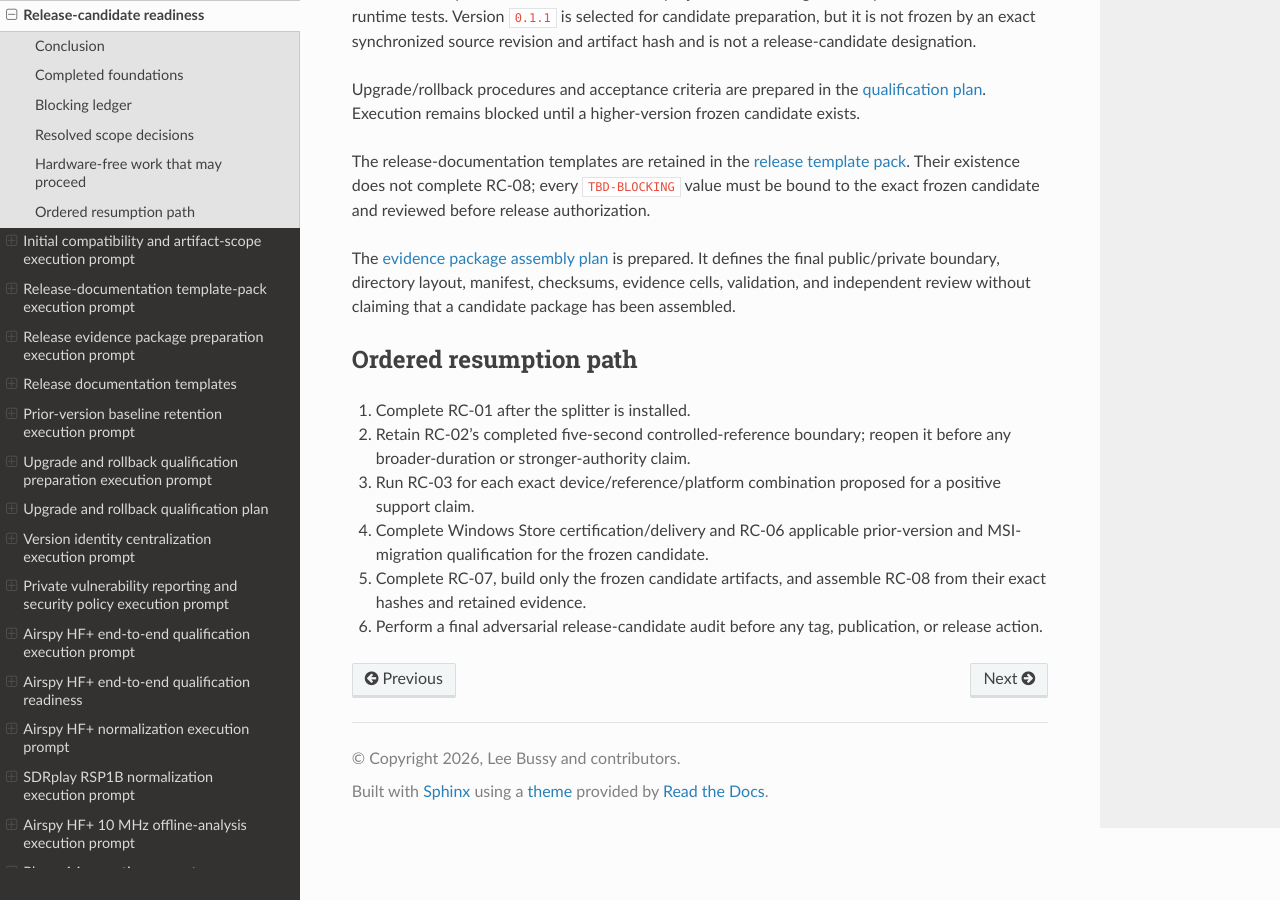
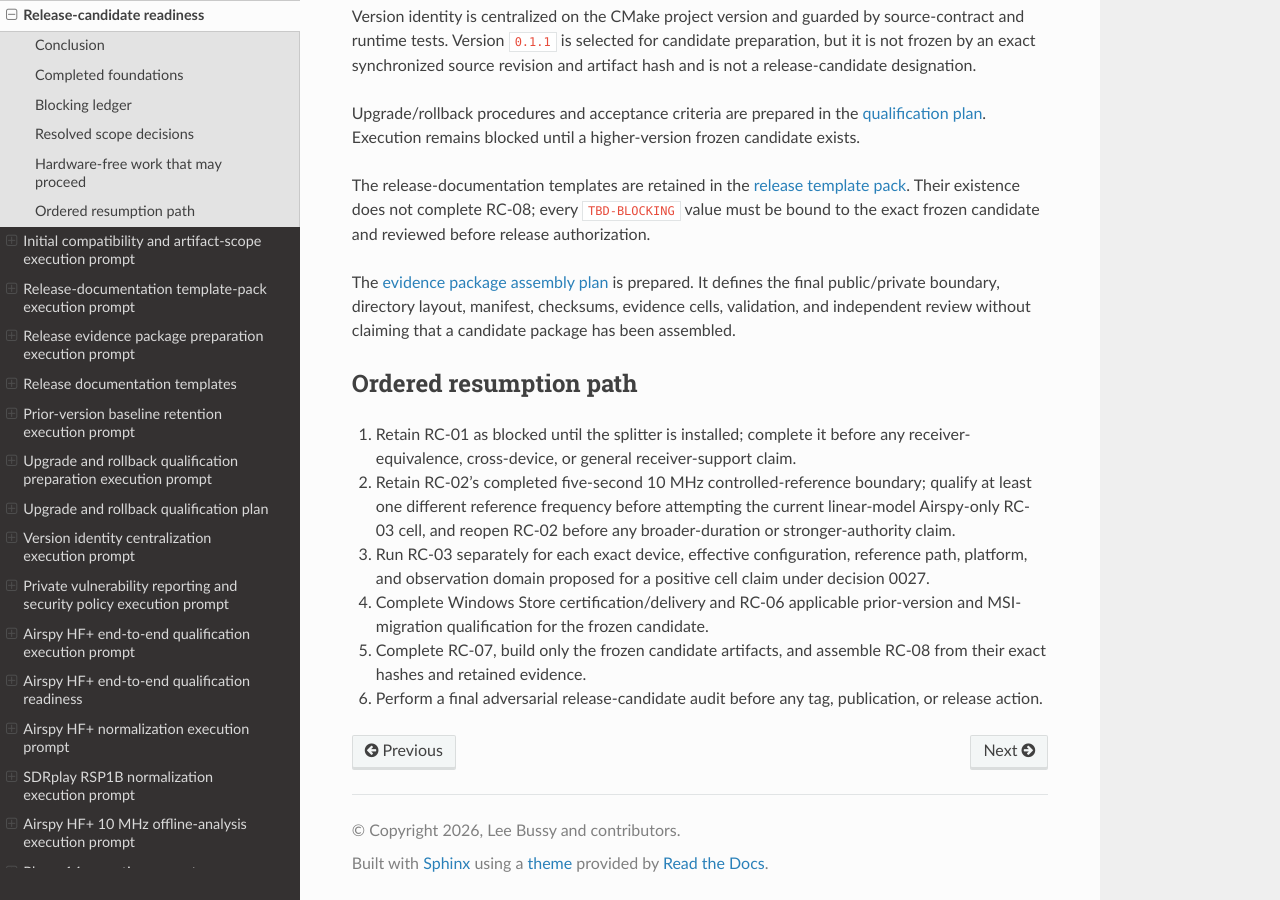
Before and after one commit to lbussy/SDR-Calibration, a Sphinx documentation site: the page built from docs/development/release-candidate-readiness.md, in a window 1280 px wide and 900 px high, scrolled down 2566 px. Built offline with Sphinx 7.4.7 and the Read the Docs theme 3.1.0, drawn with Linux system fonts in a browser that asks for light colours; some of the changed text lies outside the part shown.

Commit message:
Define cell-specific RC-03 qualification

```diff
--- a/docs/development/release-candidate-readiness.md
+++ b/docs/development/release-candidate-readiness.md
@@ -62,17 +62,18 @@
 
 | ID | Gate | Current state | Dependency or unblock condition | Required retained evidence |
 | --- | --- | --- | --- | --- |
-| RC-01 | Matched receiver comparison | Blocked; separate captures do not control shared propagation and feed conditions | Install the splitter and approve a bounded simultaneous Airspy/RSP1B plan | Exact identities/configurations, common observation windows, port rotation, results, abort, and cleanup |
+| RC-01 | Matched receiver comparison | Blocked; separate captures do not control shared propagation and feed conditions | Install the splitter and approve a bounded simultaneous Airspy/RSP1B plan; required for receiver-equivalence, cross-device, and general receiver-support claims, but not an exact single-device RC-03 cell under decision 0027 | Exact identities/configurations, common observation windows, port rotation, results, abort, and cleanup |
 | RC-02 | Reference suitability | Complete only for the exact five-second LBE-1421 OUT1/LBE-1710/-10 dB/Airspy contract; source is `ad_hoc`, ceiling 50, with assigned expanded uncertainty 1.0 Hz at `k = 2` | Complete for that exact scope; any longer duration, topology, receiver, setting, condition, or stronger authority claim requires a new plan | Exact identity and OUT1 topology, operator-confirmed 14.6 dB nominal RF margin, 15-minute warm-up, continuous GNSS evidence, five-second production acceptance, repeatability comparison, hashes, cleanup, and safe-state confirmation retained |
-| RC-03 | Physical end-to-end calibration | Not qualified | RC-01 and RC-02 must supply an accepted device/path/reference combination | Acquisition through profile evaluation, comparison error/uncertainty, assurance ceiling, exact artifacts, and cleanup |
+| RC-03 | Physical end-to-end calibration cells | Not qualified | For an exact single-device cell, RC-02 must supply every reference frequency/path and the production model, registry, condition-evidence, uncertainty, assurance, profile, evaluation, evidence, privacy, and cleanup contracts must pass. RC-01 remains required for every cross-device or general receiver-support claim | Exact cell identity; independently accepted observations with nonzero frequency span; acquisition or verified recorded ingestion through profile evaluation; comparison error/uncertainty; assurance ceiling; exact artifacts; privacy review; and cleanup |
 | RC-04 | macOS clean-host lifecycle | Passed by owner confirmation for exact DMG SHA-256 `94a831d4549b92edd85222c55e0cd64395dbe8acfd1f4bd5c57351f15bf80ad4` | Complete | Exact hash and owner-confirmed lifecycle record retained |
 | RC-05 | Windows Store certification and lifecycle | Exact `0.1.1` MSIX construction, WACK, and development-signed same-host lifecycle passed for SHA-256 `1d9828710dcec5c93862e217606a92f53c1470b5abb412a23725ebc811b1edc1`; screenshots and the certification fixture are retained; Store certification/delivery and clean-host evidence remain open | Submit the exact candidate under separate authorization, pass certification, then qualify Store installation on a clean Windows 11 host | Exact identity/version; certification result; Microsoft signature; Store install, GUI, CLI alias, removal, cleanup, listing/capability agreement, and retained evidence |
 | RC-06 | Prior-version transitions and Windows MSI migration | Exact read-only `0.1.0` macOS/DEB baselines exist; no transition is qualified. No published Store predecessor exists for the first MSIX | Freeze a candidate above `0.1.0`; execute applicable macOS/DEB transitions; independently verify the first-Store-release N/A; qualify MSI coexistence/manual migration | Old/new hashes, version consistency, preserved seeded state, package-manager transitions, Windows coexistence/CLI/Start identity, cleanup, and independent review |
 | RC-07 | Bind accepted compatibility and artifact policy to a candidate | Decisions 0022 and 0025 define the policy; no source or schema revision is frozen | Select a candidate only after its required artifact and qualification gates can be executed | Frozen revision, exact schemas and artifacts, compatibility statement, and change-control rule |
 | RC-08 | Release documentation and evidence ledger | Fail-closed templates and evidence-package assembly plan exist; no frozen-candidate values or final approvals are populated | RC-07 plus exact final candidate artifacts; every required cell must be linked, digested, privacy-reviewed, and independently verified | Completed release notes, known limitations, upgrade/rollback guidance, vulnerability reporting, checksums, manifest, inventories, corresponding source, and evidence index with no blocking required fields |
 
-RC-03 is the accuracy-bearing gate. Package success, synthetic workflow success,
-or capture success cannot substitute for it. RC-04 is complete. RC-05 remains
+RC-03 is the accuracy-bearing cell matrix. Passing one exact cell does not close
+another cell or create a general support claim. Package success, synthetic
+workflow success, or capture success cannot substitute for it. RC-04 is complete. RC-05 remains
 open until the exact frozen MSIX is certified and Store-delivered. RC-06 cannot
 be satisfied until candidate `0.1.1` completes its applicable transitions.
 
@@ -128,11 +129,15 @@
 
 ## Ordered resumption path
 
-1. Complete RC-01 after the splitter is installed.
-2. Retain RC-02's completed five-second controlled-reference boundary; reopen
-   it before any broader-duration or stronger-authority claim.
-3. Run RC-03 for each exact device/reference/platform combination proposed for
-   a positive support claim.
+1. Retain RC-01 as blocked until the splitter is installed; complete it before
+   any receiver-equivalence, cross-device, or general receiver-support claim.
+2. Retain RC-02's completed five-second 10 MHz controlled-reference boundary;
+   qualify at least one different reference frequency before attempting the
+   current linear-model Airspy-only RC-03 cell, and reopen RC-02 before any
+   broader-duration or stronger-authority claim.
+3. Run RC-03 separately for each exact device, effective configuration,
+   reference path, platform, and observation domain proposed for a positive
+   cell claim under decision 0027.
 4. Complete Windows Store certification/delivery and RC-06 applicable
    prior-version and MSI-migration qualification for the frozen candidate.
 5. Complete RC-07, build only the frozen candidate artifacts, and assemble
```
Also changed, not shown: docs/development/decisions/0027-cell-specific-physical-calibration.md (added, +56 -0 lines), docs/development/decisions/index.md (+1 -0 lines), docs/development/index.md (+6 -0 lines), docs/development/rc03-cell-contract-execution-prompt.md (added, +66 -0 lines), docs/development/status.md (+6 -0 lines), docs/index.md (+1 -0 lines).
